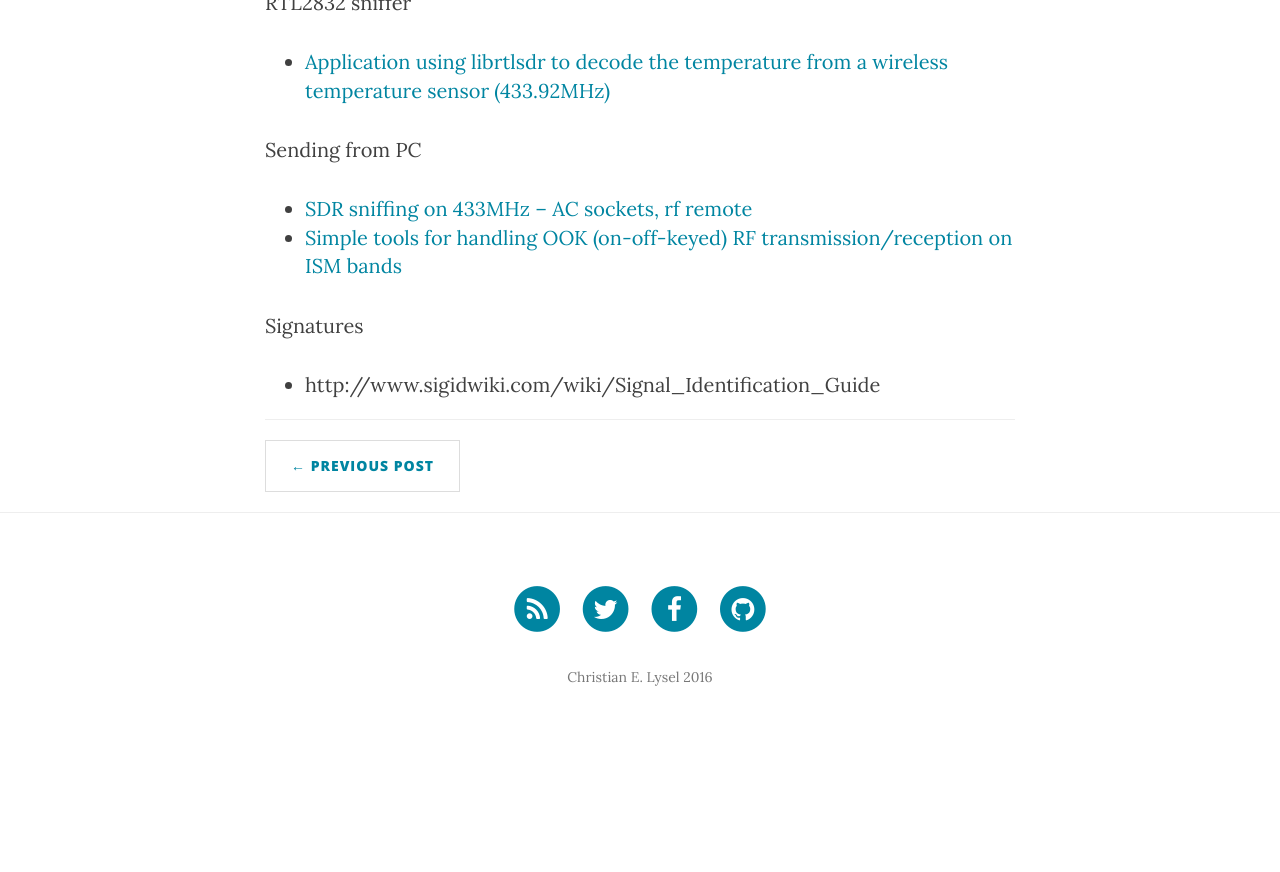
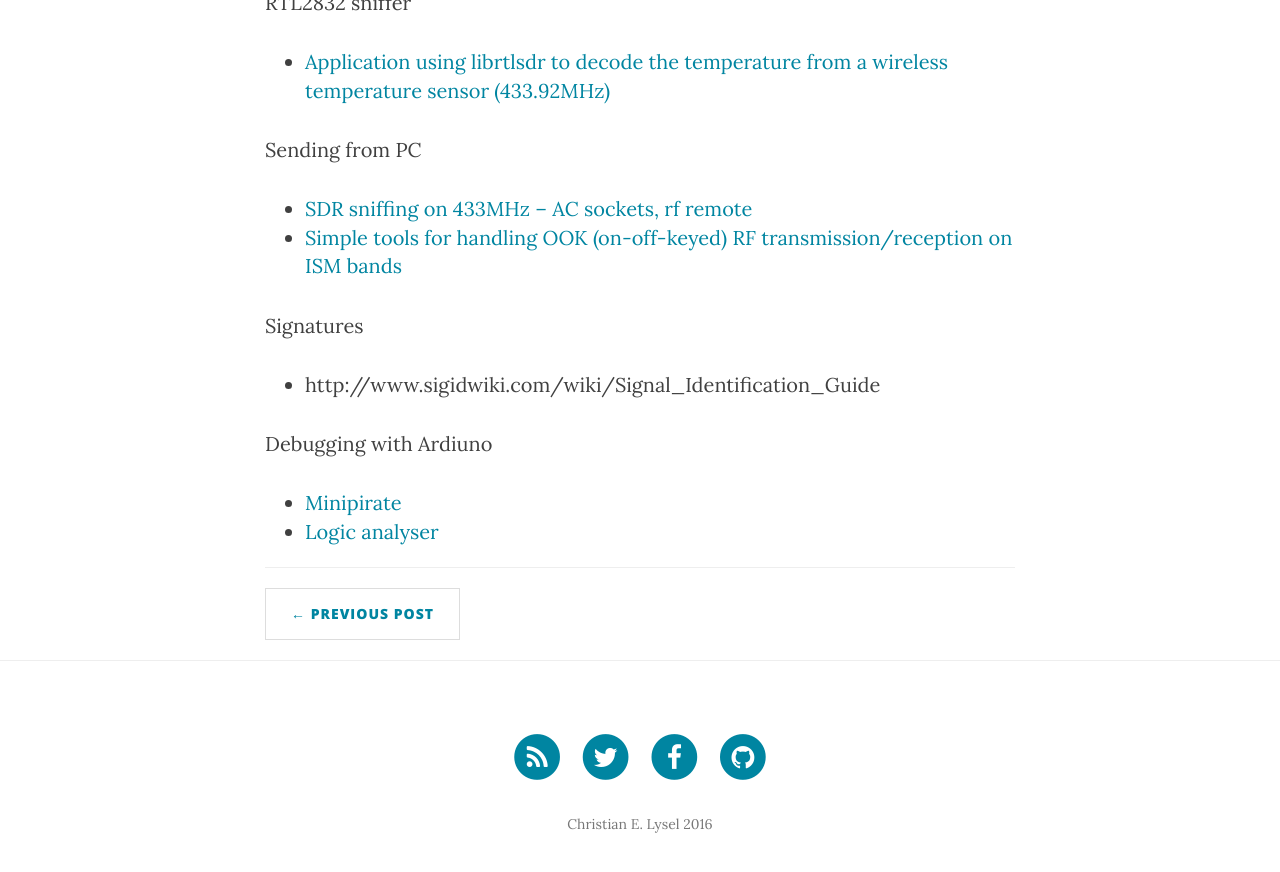
Before and after one commit to clysel/christian.lysel.net, a Jekyll site: the page built from _posts/2016-01-16-433MHz.markdown, in a window 1280 px wide and 900 px high, scrolled down 823 px. Shown: the top 872 px of the window. Built offline with Jekyll 4.4.1, drawn with Linux system fonts in a browser that asks for light colours; nearby versions of some CDN libraries; before the commit the page ends 1576 px from its top, so only the background shows below that.

Commit message:
Update 2016-01-16-433MHz.markdown

```diff
--- a/_posts/2016-01-16-433MHz.markdown
+++ b/_posts/2016-01-16-433MHz.markdown
@@ -28,3 +28,8 @@ Sending from PC
 Signatures
 
  * http://www.sigidwiki.com/wiki/Signal_Identification_Guide
+
+Debugging with Ardiuno
+
+ * [Minipirate](https://github.com/chatelao/MiniPirate)
+ * [Logic analyser](https://github.com/gillham/logic_analyzer)
```
